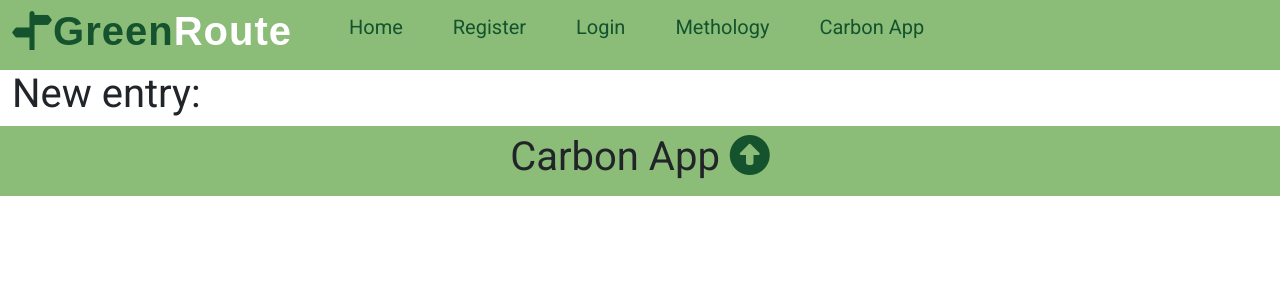
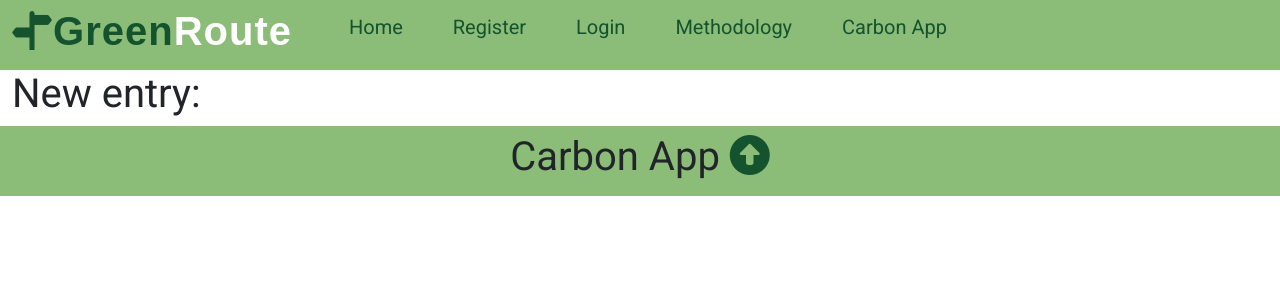
Before and after one commit to MaximePig/GRP4--GreenDigitalization-Github26, a Flask app: page /carbon_app/new_entry in a window 1280 px wide. Shown: the top 300 px of the page. Run offline with Flask 3, Linux system fonts and the light colour scheme; some libraries are stand-ins or nearby versions.

Commit message:
fixed methodology in layout (faut orthographe)

```diff
--- a/capp/templates/layout.html
+++ b/capp/templates/layout.html
@@ -56,7 +56,7 @@
                       <a href="{{url_for('users.login')}}">Login</a>
                     </li>
                     <li>
-                        <a href="{{url_for('methodology.methodology_home')}}">Methology</a>
+                        <a href="{{url_for('methodology.methodology_home')}}">Methodology</a>
                     </li>
                     <li>
                         <a href="{{url_for('carbon_app.carbon_app_home')}}">Carbon App</a>
```
